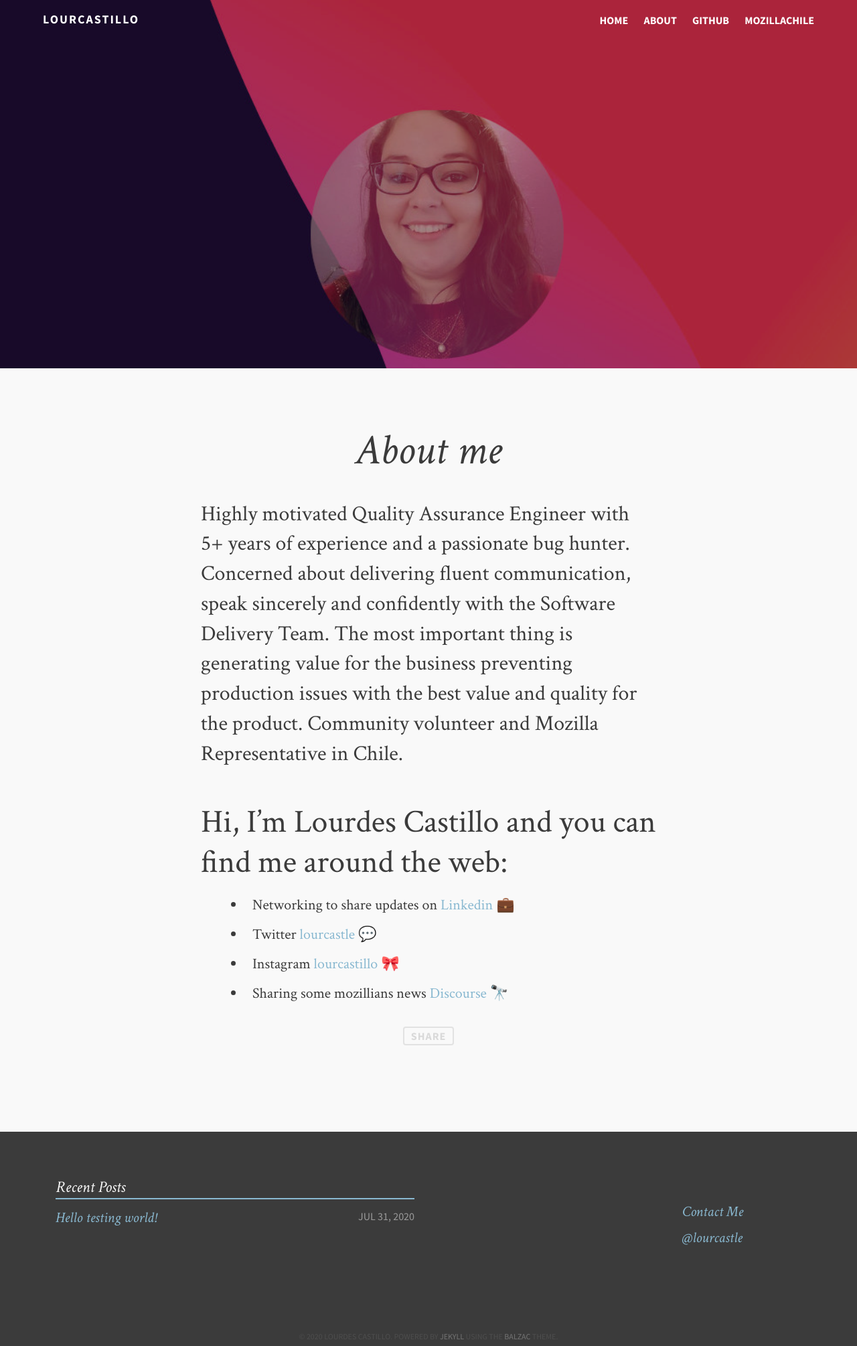
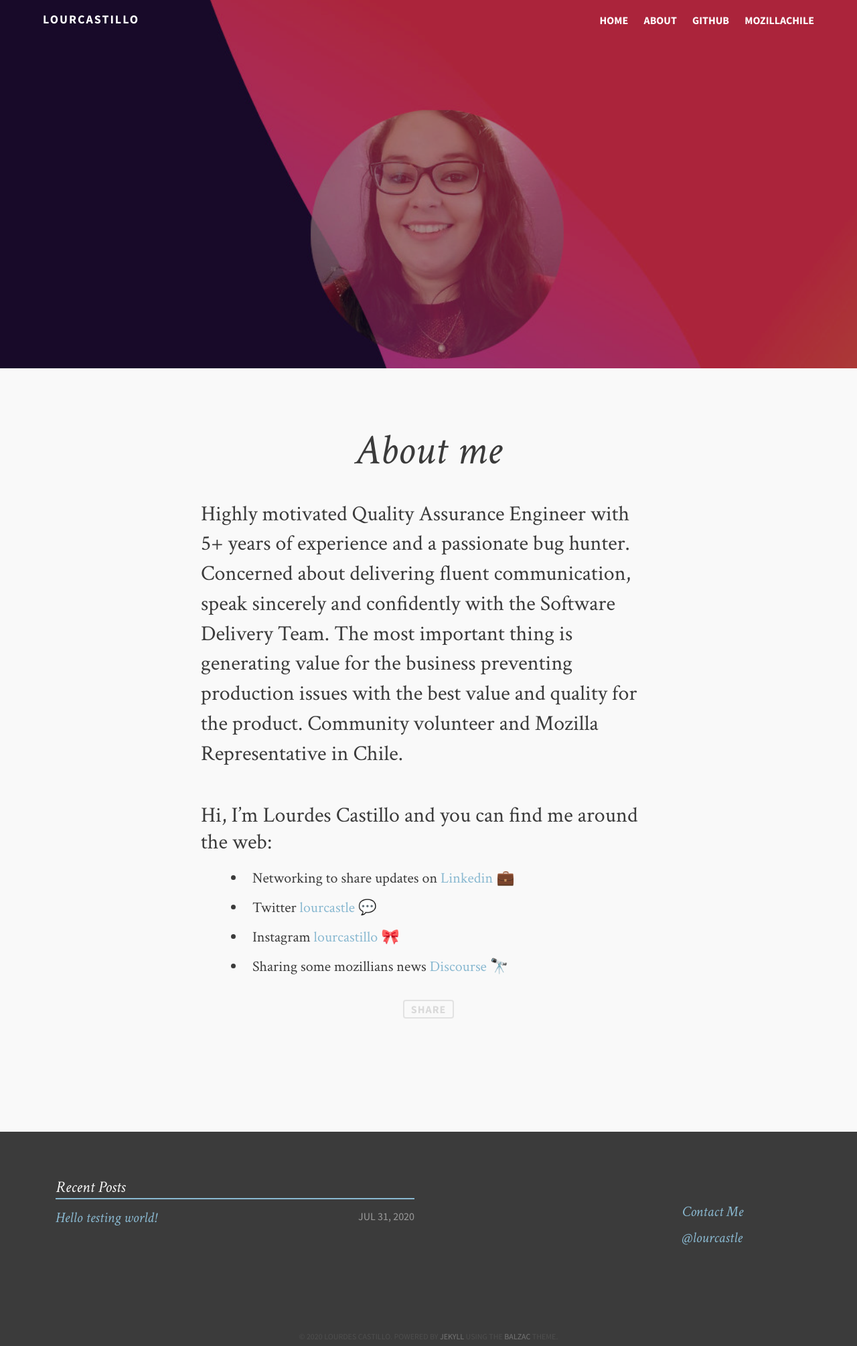
Before and after one commit to lourcastillo/lourcastillo.github.io, a Jekyll site: the page built from about.md, in a window 1280 px wide. Shown: the whole page at 67% size. Built offline with Jekyll 4.4.1, drawn with Linux system fonts in a browser that asks for light colours; comment, search, counter and statistics services are not loaded.

```diff
--- a/about.md
+++ b/about.md
@@ -7,8 +7,7 @@ tags: [about, Jekyll, theme, responsive]
 image:
   feature: aboutllca.jpg
 ---
-
-## Hi, I'm Lourdes Castillo and you can find me around the web:
+### Hi, I'm Lourdes Castillo and you can find me around the web:
 - Networking to share updates on <a href="https://www.linkedin.com/in/lourcastillo/">Linkedin</a> 💼
 - Twitter <a href="https://www.twitter.com/lourcastle"> lourcastle</a> 💬
 - Instagram <a href="https://www.instagram.com/lourcastillo"> lourcastillo</a> 🎀
```
